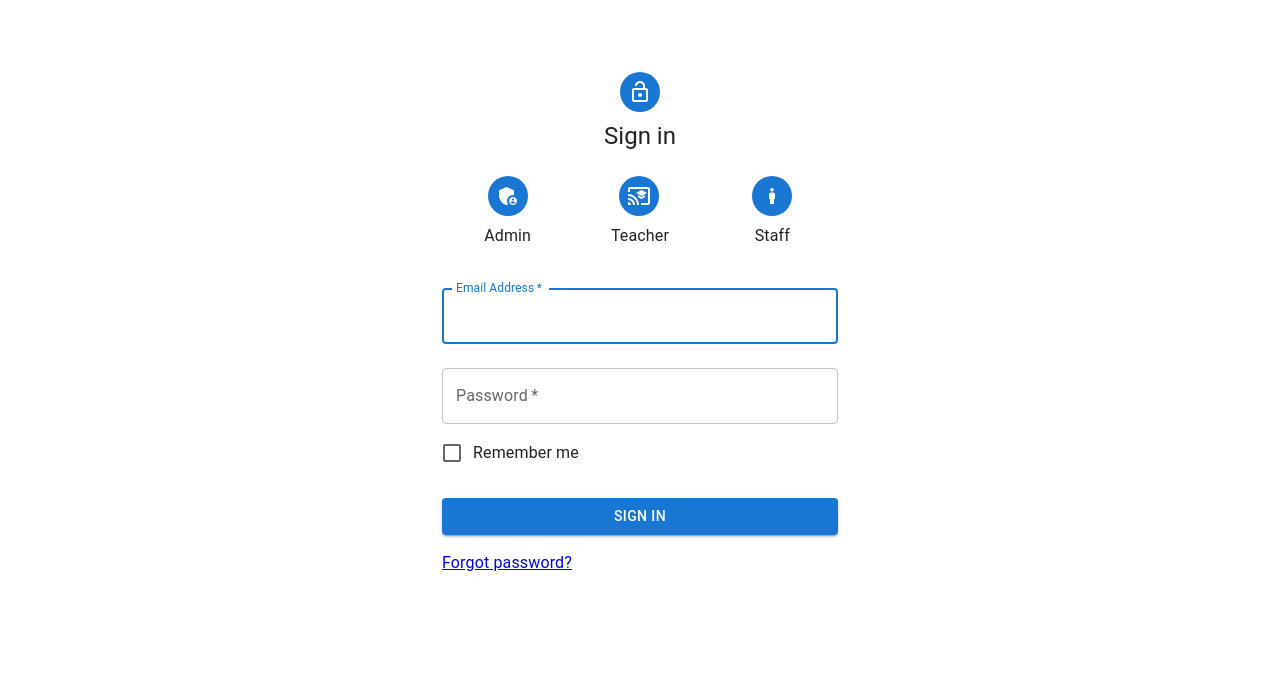
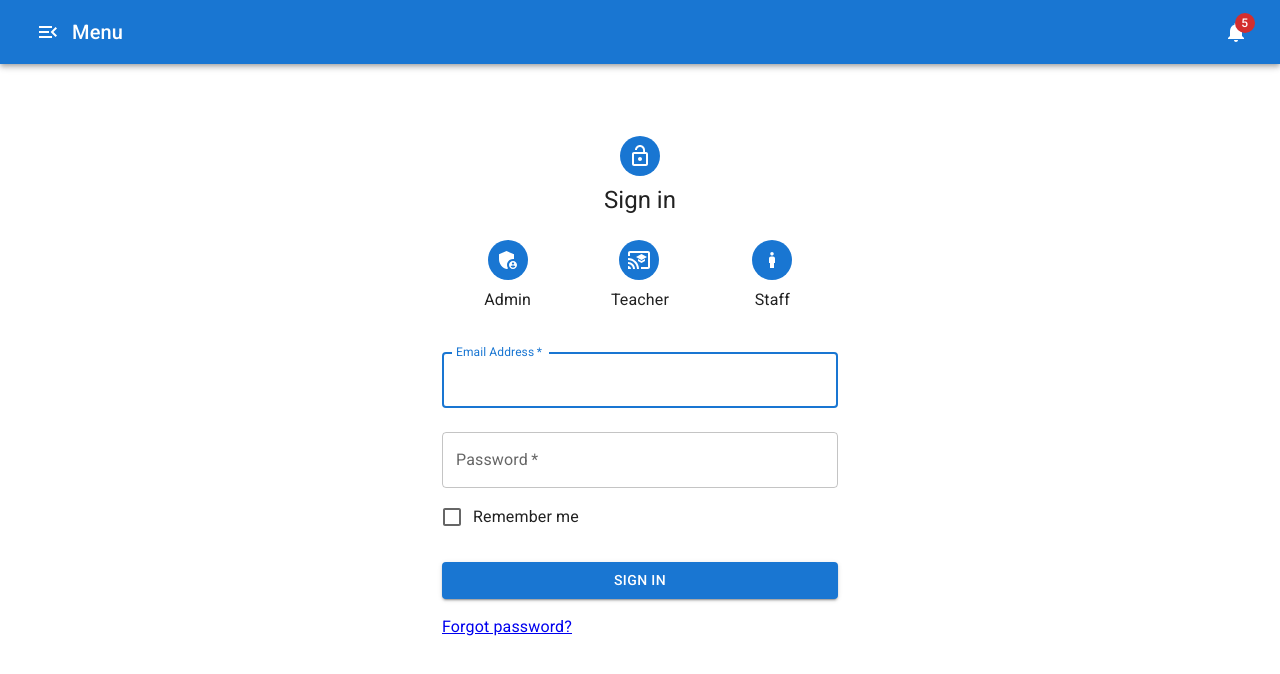
Before and after one commit to rohan-4761/HackX-Frontend, a React (Vite) app: page /login in a window 1280 px wide. Shown: the top 674 px of the page. Built offline with nearby package versions, Linux system fonts and the light colour scheme.

Commit message:
latest changes

```diff
--- a/index.html
+++ b/index.html
@@ -1,9 +1,16 @@
-<!doctype html>
+<!DOCTYPE html>
 <html lang="en">
   <head>
     <meta charset="UTF-8" />
     <link rel="icon" type="image/svg+xml" href="/vite.svg" />
     <meta name="viewport" content="width=device-width, initial-scale=1.0" />
+    <link rel="preconnect" href="https://fonts.googleapis.com" />
+    <link rel="preconnect" href="https://fonts.gstatic.com" crossorigin />
+    <link
+      rel="stylesheet"
+      href="https://fonts.googleapis.com/css2?family=Roboto:wght@300;400;500;600;700&display=swap"
+    />
+
     <title>AA</title>
   </head>
   <body>
--- a/src/App.css
+++ b/src/App.css
@@ -0,0 +1,3 @@
+body{
+    margin: 0;
+}
--- a/src/App.jsx
+++ b/src/App.jsx
@@ -1,12 +1,14 @@
 import { useState } from "react";
 import { BrowserRouter, Routes, Route } from "react-router-dom";
 import "./App.css";
+import Appbar from "./components/Appbar";
 import Login from "./components/login";
 
 function App() {
   const [count, setCount] = useState(0);
   return (
     <BrowserRouter>
+      <Appbar />
       <Routes>
         <Route path="/login" element={<Login/>} />
       </Routes>
--- /dev/null
+++ b/src/components/Appbar.jsx
@@ -0,0 +1,30 @@
+import React from "react";
+import AppBar from "@mui/material/AppBar";
+import Typography from "@mui/material/Typography";
+import Toolbar from "@mui/material/Toolbar";
+import MenuOpenIcon from "@mui/icons-material/MenuOpen";
+import IconButton from "@mui/material/IconButton";
+import Badge from "@mui/material/Badge";
+import NotificationsIcon from "@mui/icons-material/Notifications";
+
+const Appbar = () => {
+  return (
+    <AppBar position="static">
+      <Toolbar>
+        <IconButton size="large">
+          <MenuOpenIcon sx={{ color: "white" }} />
+        </IconButton>
+        <Typography variant="h6" component="div" sx={{ flexGrow: 1 }}>
+          Menu
+        </Typography>
+        <IconButton>
+          <Badge badgeContent={5} overlap="circular" color="error">
+            <NotificationsIcon sx={{ color: "white" }} />
+          </Badge>
+        </IconButton>
+      </Toolbar>
+    </AppBar>
+  );
+};
+
+export default Appbar;
```
Also changed, not shown: src/components/Sidebar.jsx (added, +7 -0 lines).
